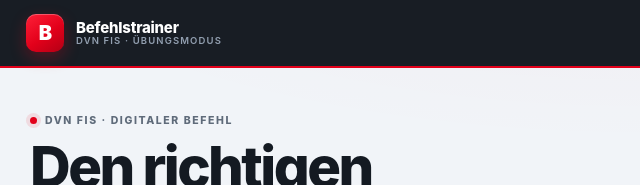
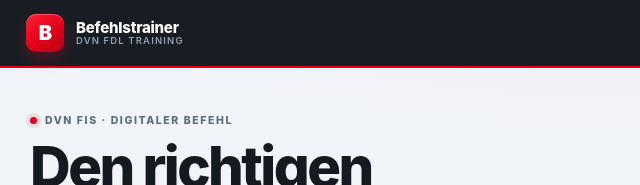
Before and after one commit to jggaming25/Befehls-Trainer, a plain HTML site: page index.html in a window 1280 px wide. Shown: the top 185 px of the page, 0-640 px from the left. Drawn offline with Linux system fonts and the light colour scheme; no server answers.

Commit message:
Header DVN FDL Training

```diff
--- a/index.html
+++ b/index.html
@@ -19,7 +19,7 @@
           <span class="brand-mark" aria-hidden="true">B</span>
           <span class="brand-text">
             <strong>Befehlstrainer</strong>
-            <small>DVN FIS · Übungsmodus</small>
+            <small>DVN FDL Training</small>
           </span>
         </button>
 
```
